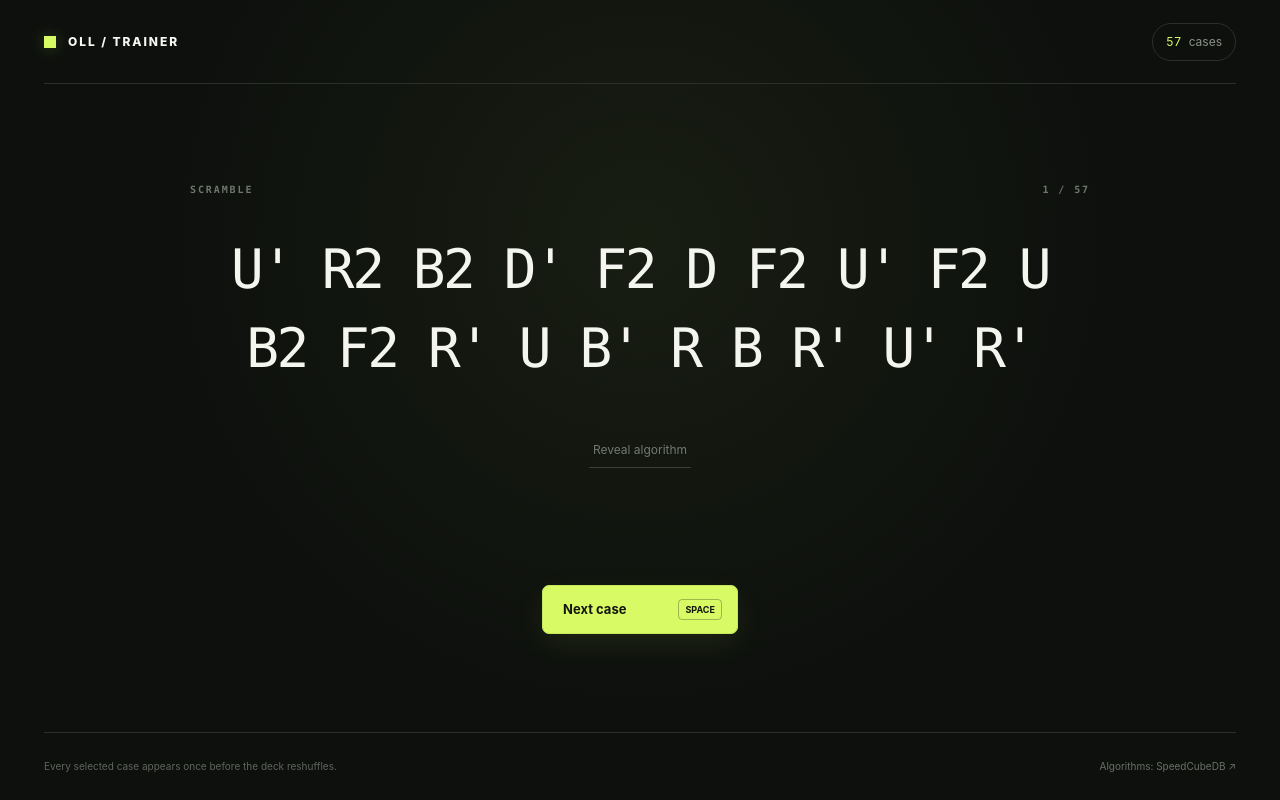
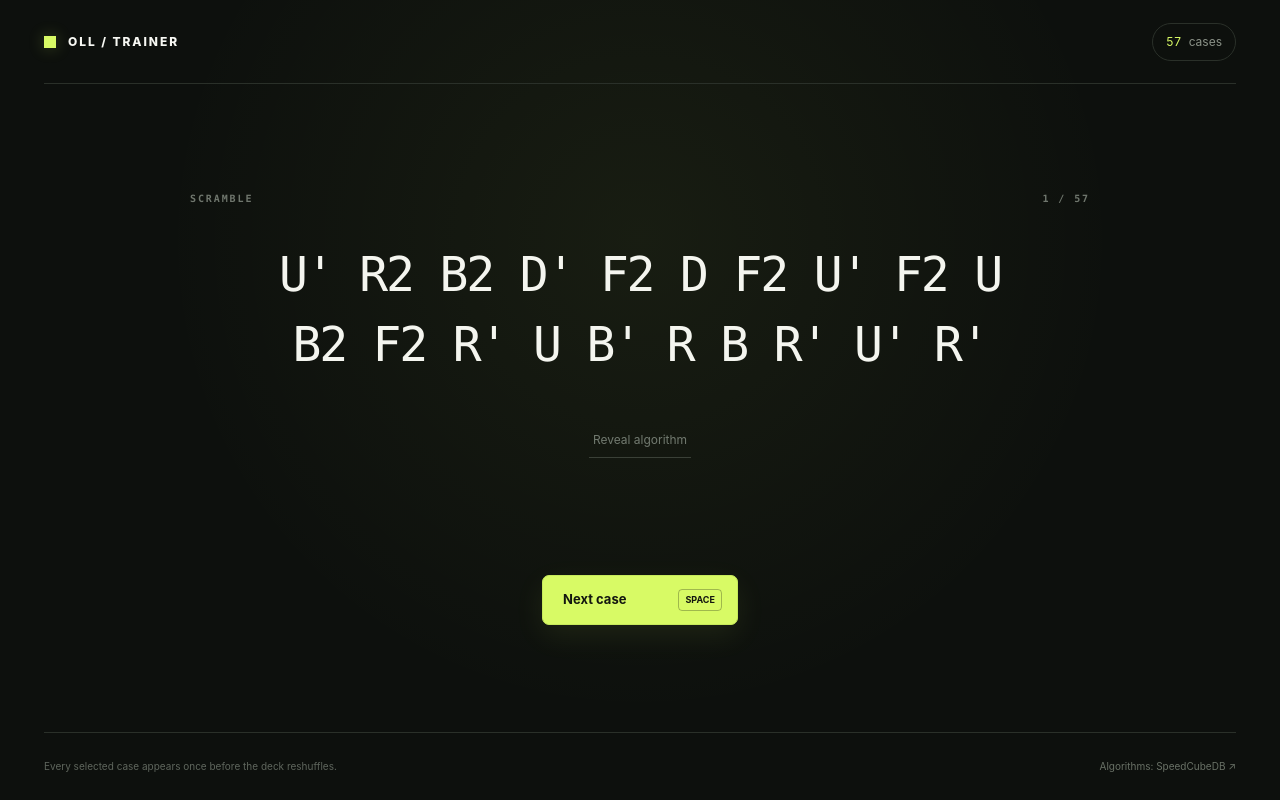
Before and after one commit to matt-dz/cubing, a SvelteKit app: page / in a window 1280 px wide. Built offline with nearby package versions, Linux system fonts and the light colour scheme.

Commit message:
fix: keep scrambles to two lines

```diff
--- a/src/routes/+page.svelte
+++ b/src/routes/+page.svelte
@@ -27,6 +27,7 @@
 
 	const selectedCount = $derived(selectedIds.length);
 	const selectedSet = $derived(new Set(selectedIds));
+	const scrambleLines = $derived(splitScramble(currentScramble));
 
 	onMount(() => {
 		const saved = localStorage.getItem(storageKey);
@@ -54,6 +55,27 @@
 			[shuffled[i], shuffled[j]] = [shuffled[j], shuffled[i]];
 		}
 		return shuffled;
+	}
+
+	function splitScramble(scramble: string) {
+		const moves = scramble.split(/\s+/).filter(Boolean);
+		if (moves.length < 2) return moves;
+
+		let bestSplit = 1;
+		let smallestDifference = Number.POSITIVE_INFINITY;
+
+		for (let index = 1; index < moves.length; index += 1) {
+			const firstLength = moves.slice(0, index).join(' ').length;
+			const secondLength = moves.slice(index).join(' ').length;
+			const difference = Math.abs(firstLength - secondLength);
+
+			if (difference < smallestDifference) {
+				bestSplit = index;
+				smallestDifference = difference;
+			}
+		}
+
+		return [moves.slice(0, bestSplit).join(' '), moves.slice(bestSplit).join(' ')];
 	}
 
 	function refillDeck() {
@@ -223,7 +245,13 @@
 		</div>
 
 		<button class="scramble" onclick={copyScramble} aria-label="Copy scramble">
-			{currentScramble || 'Loading cases…'}
+			{#if currentScramble}
+				{#each scrambleLines as line (line)}
+					<span class="scramble-line">{line}</span>
+				{/each}
+			{:else}
+				<span class="scramble-line">Loading cases…</span>
+			{/if}
 			<span class:visible={copied} class="copy-note">{copied ? 'Copied' : 'Click to copy'}</span>
 		</button>
 
--- a/src/routes/layout.css
+++ b/src/routes/layout.css
@@ -130,21 +130,28 @@ header {
 
 .scramble {
 	position: relative;
-	display: block;
+	display: flex;
 	width: 100%;
 	min-height: 180px;
 	padding: 34px 20px;
+	flex-direction: column;
+	justify-content: center;
+	align-items: center;
 	border: 0;
 	background: transparent;
 	color: #f4f5ef;
 	cursor: copy;
 	font-family: 'SFMono-Regular', Consolas, 'Liberation Mono', monospace;
-	font-size: clamp(26px, 4.25vw, 58px);
+	font-size: clamp(16px, 5vw, 48px);
 	font-weight: 570;
 	line-height: 1.45;
 	letter-spacing: -0.045em;
 	text-align: center;
-	text-wrap: balance;
+}
+
+.scramble-line {
+	display: block;
+	white-space: nowrap;
 }
 
 .copy-note {
@@ -485,7 +492,6 @@ footer a:hover {
 	.scramble {
 		min-height: 190px;
 		padding-inline: 0;
-		font-size: clamp(24px, 8vw, 38px);
 	}
 
 	.solution-area {
```
